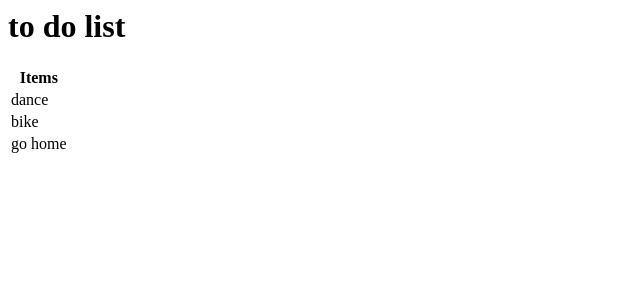
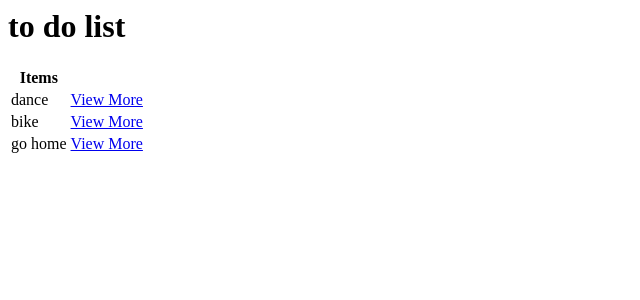
Before and after one commit to oli-mac/todo_list, a Django app: page / in a window 1280 px wide. Shown: the top 300 px of the page, without its empty margins (0-640 px from the left). Run offline with Django 4.2, Linux system fonts and the light colour scheme; data comes from the database, SQL or seed files in the repository.

Commit message:
detailview

```diff
--- a/base/templates/base/task_list.html
+++ b/base/templates/base/task_list.html
@@ -4,10 +4,12 @@
 <table>
     <tr>
         <th>Items</th>
+        <th></th>
     </tr>
     {% for task in tasks%}
     <tr>
         <td>{{task.title}}</td>
+        <td><a href="{% url 'task' task.id %}">View More</a></td>
     </tr>
     {% empty %}
     <h3>No items in list</h3>
--- a/base/urls.py
+++ b/base/urls.py
@@ -3,6 +3,6 @@ from .views import TaskList,TaskDetail
 
 urlpatterns = [
     path('', TaskList.as_view(), name='tasks'),
-    path('task/<int:pk>/', TaskDetail.as_view(), name='tasks'),
+    path('task/<int:pk>/', TaskDetail.as_view(), name='task'),
 
 ]
```
